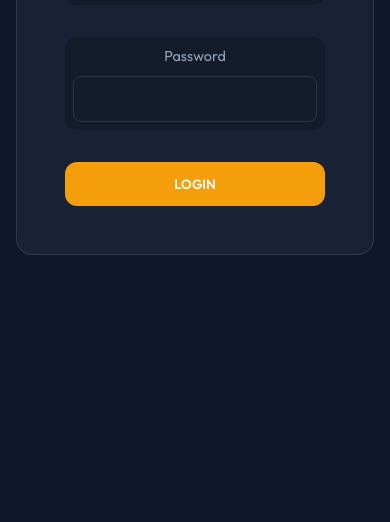
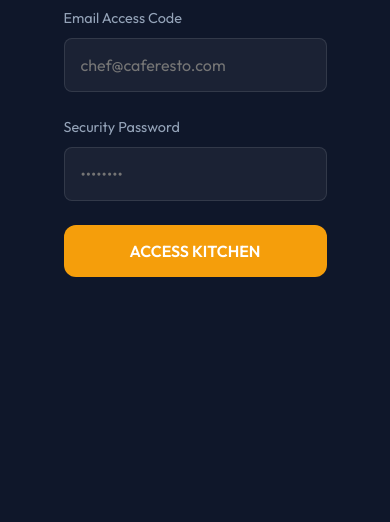
Before and after one commit to raghavbhatia21/resto-cafe, a website: page admin/login.html in a window 390 px wide. Shown: the part 354-876 px from the top of the page. Before the commit the page ends 844 px from the top, so only its background shows below. Drawn offline with Linux system fonts and the light colour scheme; no server answers.

Commit message:
Add files via upload

```diff
--- a/admin/login.html
+++ b/admin/login.html
@@ -11,15 +11,70 @@
     <link rel="stylesheet" href="https://cdnjs.cloudflare.com/ajax/libs/font-awesome/6.4.0/css/all.min.css">
     <link rel="stylesheet" href="../css/styles.css">
     <style>
+        body {
+            display: flex;
+            align-items: center;
+            justify-content: center;
+            min-height: 100vh;
+        }
+
         .login-card {
+            width: 100%;
             max-width: 400px;
-            margin: 10vh auto;
-            padding: 3rem;
+            padding: 2rem;
             text-align: center;
+            margin: 0 1rem;
         }
 
         .login-form {
             margin-top: 2rem;
+            display: flex;
+            flex-direction: column;
+            gap: 1.5rem;
+        }
+
+        .input-group {
+            text-align: left;
+        }
+
+        .input-group label {
+            display: block;
+            margin-bottom: 0.5rem;
+            color: var(--text-muted);
+            font-size: 0.9rem;
+        }
+
+        .input-group input {
+            width: 100%;
+            padding: 1rem;
+            background: rgba(255, 255, 255, 0.05);
+            border: 1px solid var(--glass-border);
+            border-radius: 0.5rem;
+            color: white;
+            font-size: 1rem;
+            outline: none;
+            transition: var(--transition);
+        }
+
+        .input-group input:focus {
+            border-color: var(--primary);
+            background: rgba(255, 255, 255, 0.1);
+        }
+
+        /* Mobile specific adjustments */
+        @media (max-width: 480px) {
+            .login-card {
+                padding: 1.5rem;
+                margin: 0;
+                border: none;
+                border-radius: 0;
+                height: 100vh;
+                display: flex;
+                flex-direction: column;
+                justify-content: center;
+                backdrop-filter: none;
+                background: var(--bg-dark);
+            }
         }
     </style>
 </head>
@@ -31,16 +86,17 @@
             <p style="color: var(--text-muted)">Admin Authentication</p>
 
             <form id="login-form" class="login-form">
-                <div class="table-input-group" style="margin-bottom: 1rem; padding: 0.5rem;">
-                    <label>Email</label>
-                    <input type="email" id="email" required style="font-size: 1rem; text-align: left;">
+                <div class="input-group">
+                    <label>Email Access Code</label>
+                    <input type="email" id="email" required placeholder="chef@caferesto.com">
                 </div>
-                <div class="table-input-group" style="padding: 0.5rem;">
-                    <label>Password</label>
-                    <input type="password" id="password" required style="font-size: 1rem; text-align: left;">
+                <div class="input-group">
+                    <label>Security Password</label>
+                    <input type="password" id="password" required placeholder="••••••••">
                 </div>
                 <button type="submit" class="add-btn"
-                    style="background: var(--primary); color: white; margin-top: 2rem;">LOGIN</button>
+                    style="background: var(--primary); color: white; padding: 1rem; font-size: 1rem;">ACCESS
+                    KITCHEN</button>
             </form>
             <p id="error-msg" style="color: var(--accent-main); margin-top: 1rem; display: none;"></p>
         </div>
@@ -62,18 +118,19 @@
 
             firebase.auth().signInWithEmailAndPassword(email, password)
                 .then(() => {
-                    window.location.href = 'index.html';
+                    window.location.href = '../kitchen.html'; // Redirect to Kitchen
                 })
                 .catch((error) => {
-                    errorMsg.innerText = error.message;
+                    errorMsg.innerText = "Invalid credentials. Please try again.";
                     errorMsg.style.display = 'block';
+                    console.error(error);
                 });
         });
 
         // Redirect if already logged in
         firebase.auth().onAuthStateChanged((user) => {
             if (user) {
-                window.location.href = 'index.html';
+                window.location.href = '../kitchen.html';
             }
         });
     </script>
--- a/js/firebase-config.js
+++ b/js/firebase-config.js
@@ -5,13 +5,12 @@ const firebaseConfig = {
     // 2. Create a new project (or select existing)
     // 3. Go to Project Settings > General > Your Apps > Add App > Web
     // 4. Copy the config object below:
-    apiKey: "YOUR_API_KEY",
-    authDomain: "YOUR_PROJECT_ID.firebaseapp.com",
-    databaseURL: "https://YOUR_PROJECT_ID-default-rtdb.firebaseio.com",
-    projectId: "YOUR_PROJECT_ID",
-    storageBucket: "YOUR_PROJECT_ID.appspot.com",
-    messagingSenderId: "YOUR_MESSAGING_SENDER_ID",
-    appId: "YOUR_APP_ID"
+    apiKey: "AIzaSyBG33egBBScJqr9a0nReDMCUdPw7lsde_U",
+    authDomain: "caferesto-94e83.firebaseapp.com",
+    projectId: "caferesto-94e83",
+    storageBucket: "caferesto-94e83.firebasestorage.app",
+    messagingSenderId: "95176752035",
+    appId: "1:95176752035:web:1b8856dbb1c15f4d3c3816"
 };
 
 // Initialize Firebase
```
